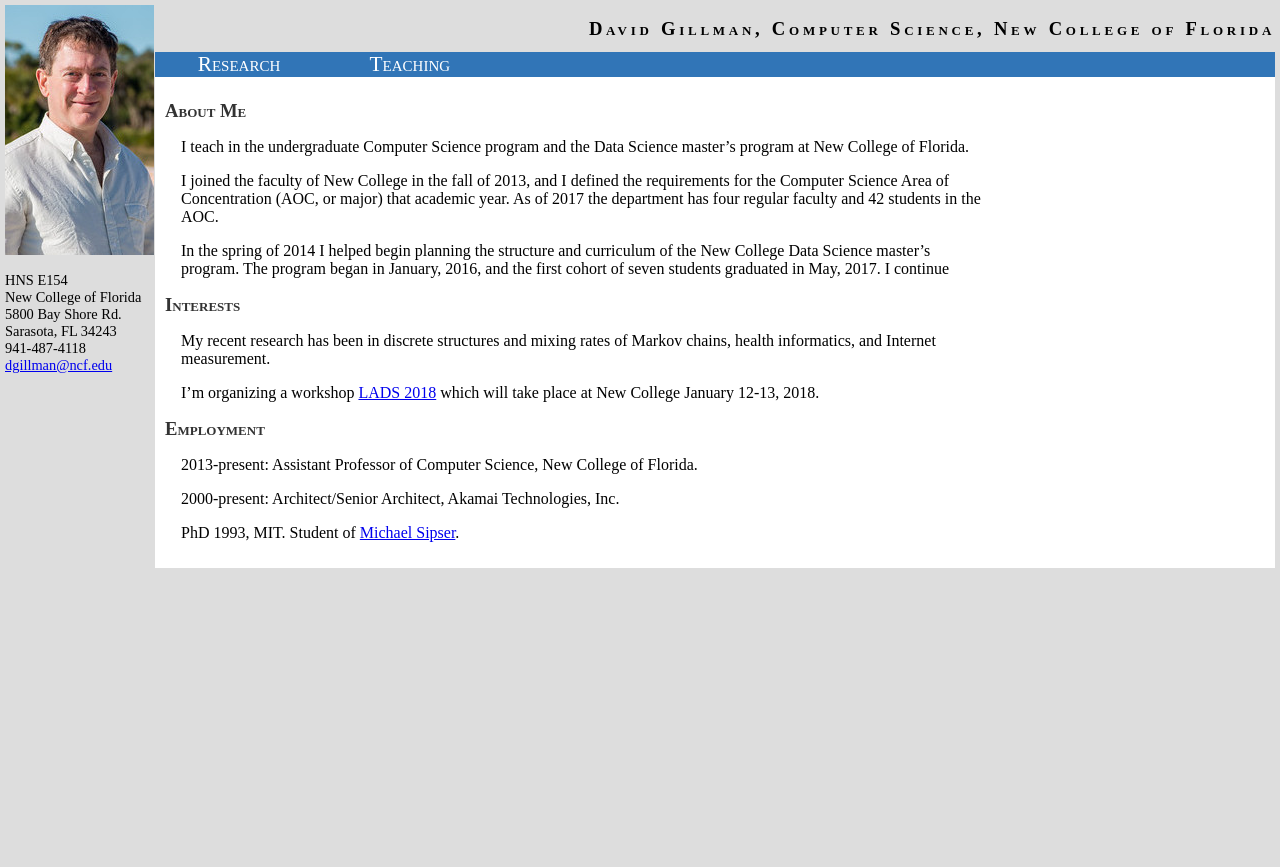
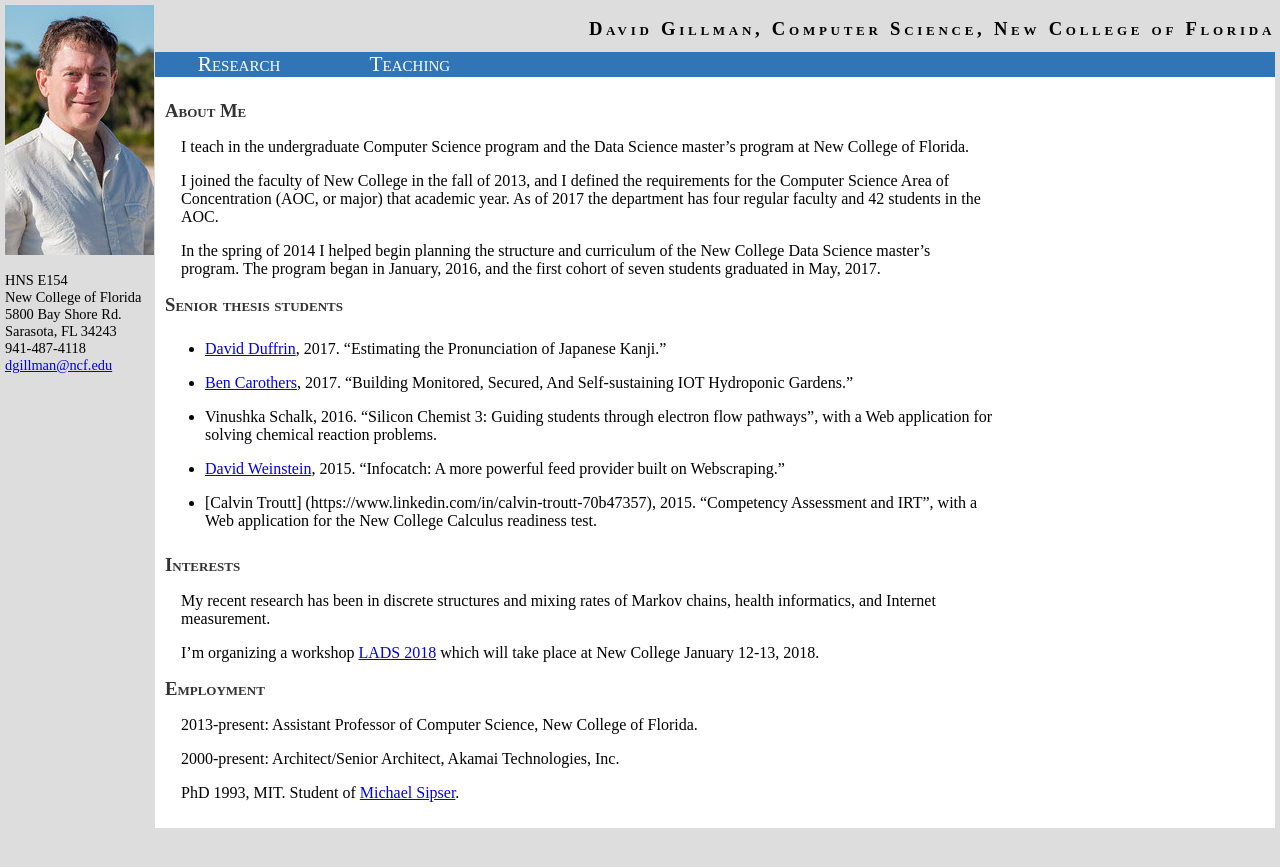
Before and after one commit to davidwgillman/davidwgillman.github.io, a Jekyll site: the page built from index.md, in a window 1280 px wide. Shown: the top 867 px of the page. Built offline with Jekyll 4.4.1, drawn with Linux system fonts in a browser that asks for light colours; our own code applies the rules of GitHub Pages for plain Markdown files.

Commit message:
add thesis students

```diff
--- a/index.md
+++ b/index.md
@@ -8,7 +8,14 @@ I teach in the undergraduate Computer Science program and the Data Science maste
 
 I joined the faculty of New College in the fall of 2013, and I defined the requirements for the Computer Science Area of Concentration (AOC, or major) that academic year. As of 2017 the department has four regular faculty and 42 students in the AOC.
 
-In the spring of 2014 I helped begin planning the structure and curriculum of the New College Data Science master's program. The program began in January, 2016, and the first cohort of seven students graduated in May, 2017. I continue
+In the spring of 2014 I helped begin planning the structure and curriculum of the New College Data Science master's program. The program began in January, 2016, and the first cohort of seven students graduated in May, 2017.
+
+# Senior thesis students
+- [David Duffrin](https://www.linkedin.com/in/david-duffrin-26b4274b/), 2017. "Estimating the Pronunciation of Japanese Kanji."
+- [Ben Carothers](https://www.linkedin.com/in/btcrs/), 2017. "Building Monitored, Secured, And Self-sustaining IOT Hydroponic Gardens."
+- Vinushka Schalk, 2016. "Silicon Chemist 3: Guiding students through electron flow pathways", with a Web application for solving chemical reaction problems.
+- [David Weinstein](https://www.linkedin.com/in/davidhweinstein), 2015. "Infocatch: A more powerful feed provider built on Webscraping."
+- [Calvin Troutt] (https://www.linkedin.com/in/calvin-troutt-70b47357), 2015. "Competency Assessment and IRT", with a Web application for the New College Calculus readiness test.
 
 # Interests
 
```
